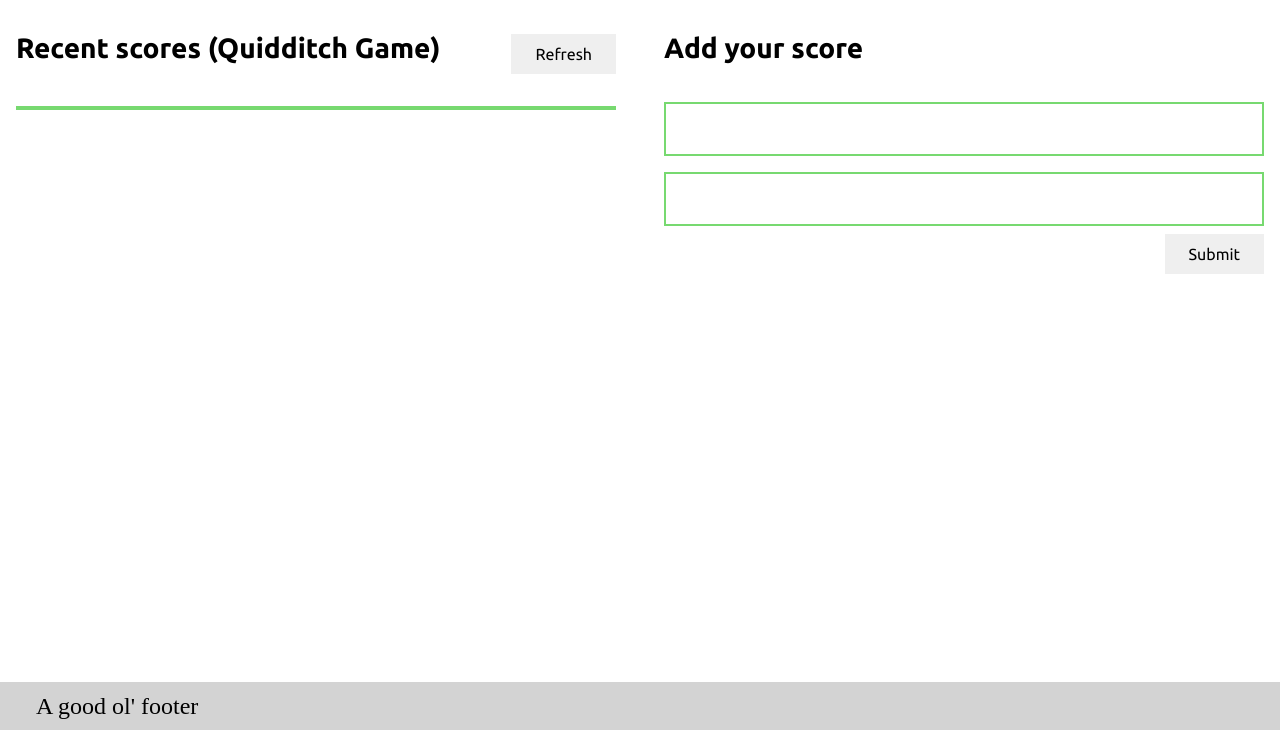
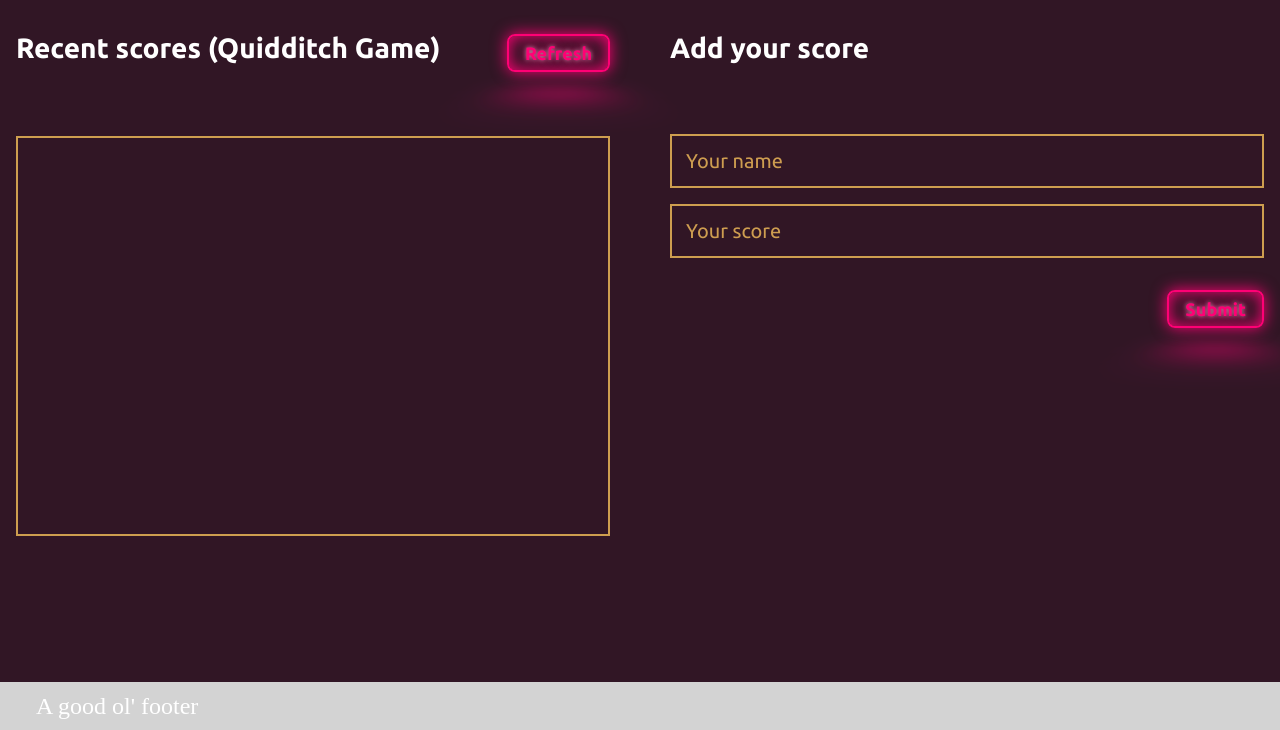
Before and after one commit to Lino09/leaderboard, a website built with webpack: page src/index.html in a window 1280 px wide. Shown: the part 70-800 px from the top of the page. Built offline with nearby package versions, Linux system fonts and the light colour scheme; no server answers.

Commit message:
add basic styling

```diff
--- a/src/index.html
+++ b/src/index.html
@@ -28,7 +28,7 @@
             <div class="scores">
                 <div class="title">
                     <h2 class="subtitle">Recent scores (Quidditch Game)</h2>
-                    <button type="button" class="btn-primary" id="refresh">Refresh</button>
+                    <button type="button" class="btn-primary btn-left" id="refresh">Refresh</button>
                 </div>
                 <ul class="score-list">
                     <li class="score-unit">
@@ -39,18 +39,18 @@
             </div>
             <div>
                 <h3 class="subtitle">Add your score</h3>
-                <form action="POST" class="add-score-form">
+                <form action="POST" class="add-score-form" autocomplete="off">
                     <label class="add-score-label" for="name">
-                        <input class="add-score-input" type="text" id="name" name="Your name" required
+                        <input class="add-score-input" type="text" id="name" name="Your name" required placeholder="Your name"
                             oninvalid="this.setCustomValidity('A score needs a name')"
                             oninput="this.setCustomValidity('')">
                     </label>
                     <label class="add-score-label" for="score">
-                        <input class="add-score-input" type="text" id="score" name="Your score" required
+                        <input class="add-score-input" type="text" id="score" name="Your score" required placeholder="Your score"
                             oninvalid="this.setCustomValidity('I am sure is more than zero')"
                             oninput="this.setCustomValidity('')">
                     </label>
-                    <button type="submit" class="btn-primary">Submit</button>
+                    <button type="submit" class="btn-primary btn-right">Submit</button>
                     <span class="notice">Saved</span>
                 </form>
             </div>
--- a/src/style.css
+++ b/src/style.css
@@ -6,11 +6,21 @@
 * {
   font-family: 'Ubuntu', sans-serif;
 }
+*::before,
+*::after {
+  box-sizing: border-box;
+}
+
+body {
+  background-color: var(--bg-primary);
+  color: var(--base-primary);
+}
 
 :root {
-  --bg-primary: #172774;
+  --bg-primary: #311625;
   --accent-primary: #ff0075;
-  --accent-secundary: #77d970;
+  --accent-secundary: #efba59d3;
+  --base-secundary: #e99f16;
   --base-primary: #fff;
 }
 
@@ -52,7 +62,68 @@
 /* LEFT SECTION */
 
 .btn-primary {
-  padding: 12px 24px;
+  position: relative;
+  font-size: 18px;
+  font-weight: 700;
+  padding: 8px 16px;
+  color: var(--accent-primary);
+  cursor: pointer;
+  background-color: transparent;
+  display: inline-block;
+  border: var(--accent-primary) 2px solid;
+  border-radius: 8px;
+  text-shadow: 0 0 4px hsl(0 0% 100% / 0.50), 0 0 10px var(--accent-primary);
+  box-shadow: inset 0 0 16px 0 var(--accent-primary) , 0 0 16px 0 var(--accent-primary);
+  transition: background-color 100ms linear;
+}
+
+.btn-primary::before {
+  content: '';
+  position: absolute;
+  width: 100%;
+  height: 100%;
+  left: 0;
+  top: 120%;
+  background-color: var(--accent-primary);
+  transform: perspective(80px) rotateX(45deg) scale(1, 0.5);
+  filter: blur(24px);
+  opacity: 0.6;
+  transition: opacity 100ms linear;
+  pointer-events: none;
+}
+
+.btn-primary::after {
+  content: '';
+  position: absolute;
+  top: 0;
+  left: 0;
+  bottom: 0;
+  right: 0;
+  background-color: var(--accent-primary);
+  box-shadow: 0 0 32px 8px var(--accent-primary);
+  opacity: 0;
+  transition: opacity 100ms linear;
+  z-index: -1;
+}
+
+.btn-primary:hover,
+.btn-primary:focus {
+  outline: none;
+  color: var(--bg-primary);
+  text-shadow: none;
+}
+
+.btn-primary:hover::after,
+.btn-primary:focus::after {
+  opacity: 1;
+}
+.btn-primary:hover::before,
+.btn-primary:focus::before {
+  opacity: 1;
+}
+
+.btn-right {
+margin-top: 24px;
 }
 
 .hero {
@@ -62,7 +133,7 @@
 .scoreboard {
   display: grid;
   grid-template-columns: 1fr 1fr;
-  column-gap: 48px;
+  column-gap: 60px;
 }
 
 .title {
@@ -86,7 +157,10 @@
 
 .score-list {
   width: 100%;
-  margin-top: 32px;
+  height: 50vh;
+  overflow-y: auto;
+  overflow-x: hidden;
+  margin-top: 64px;
   align-self: center;
   border: var(--accent-secundary) 2px solid;
   font-size: 18px;
@@ -96,17 +170,18 @@
   display: flex;
   justify-content: space-between;
   width: 100%;
-  padding: 8px;
+  padding: 12px;
 }
 
-.score-unit:nth-child(odd) {
-  background-color: lightgray;
+.score-unit:nth-child(even) {
+  background-color: var(--accent-secundary);
+  color: var(--bg-primary);
 }
 
 /* RIGHT SECTION */
 
 .add-score-form {
-  margin-top: 32px;
+  margin-top: 64px;
   display: flex;
   flex-direction: column;
   align-items: flex-end;
@@ -123,6 +198,11 @@
   width: 100%;
   border: none;
   font-size: 20px;
+  background-color: transparent;
+  color: var(--base-secundary);
+}
+::placeholder {
+  color: var(--accent-secundary);
 }
 
 .add-score-input:focus {
```
